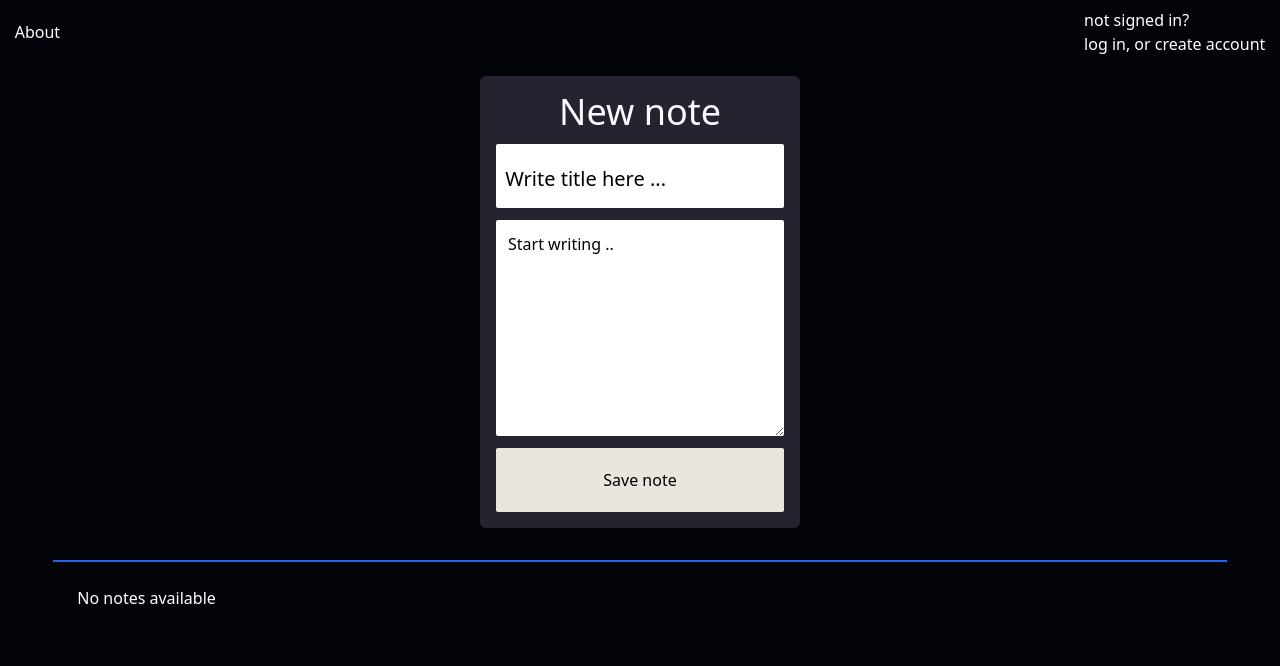
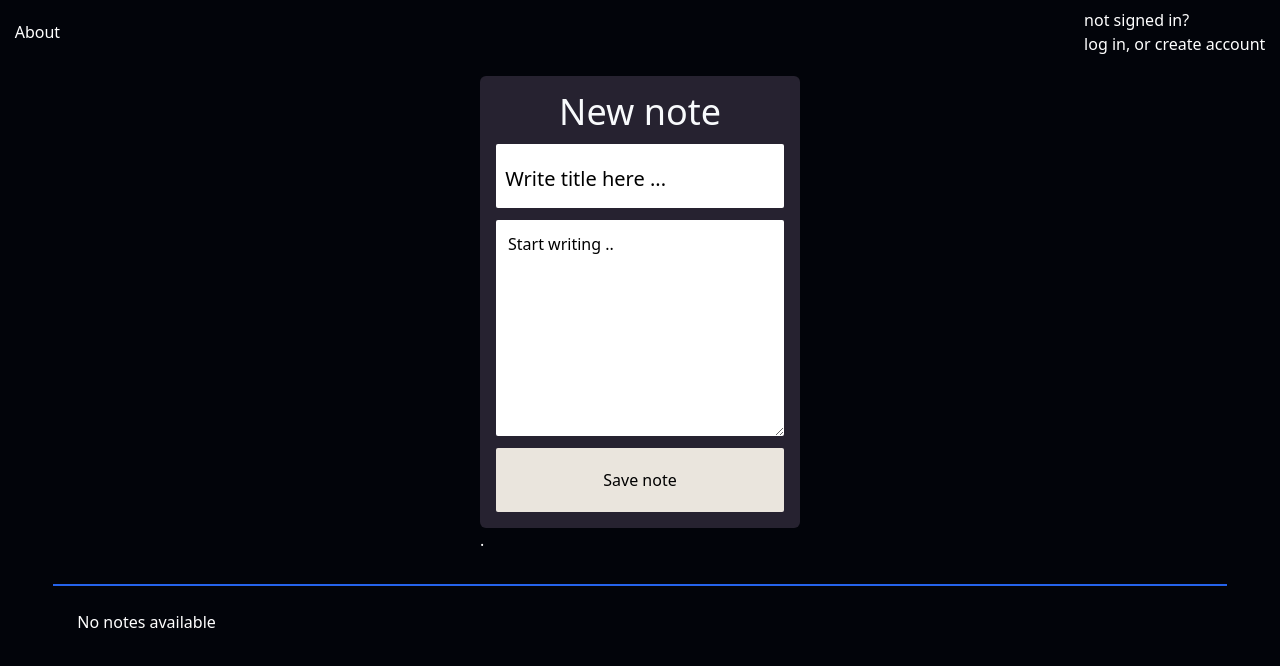
Before and after one commit to M4x29/Jot, a Next.js app in the folder react_notes/: page / in a window 1280 px wide. Shown: the top 666 px of the page. Built offline with nearby package versions, Linux system fonts and the light colour scheme.

Commit message:
git test

```diff
--- a/react_notes/src/components/notesform.jsx
+++ b/react_notes/src/components/notesform.jsx
@@ -46,7 +46,6 @@ function NotesForm() {
       <main className="w-screen h-full flex justify-center b">
         <div className="w-1/4 h-fit  m-0 flex flex-col">
           <div className="h-3"></div>
-
           <motion.div
             whileHover={{
               scale: 1.1,
@@ -92,7 +91,8 @@ function NotesForm() {
                 Save note
               </button>
             </form>
-          </motion.div>
+          </motion.div>{" "}
+          .
         </div>
       </main>
       <div className=" w-11/12  border-t-2 border-blue-600  mt-8 mb-5 flex ">
```
